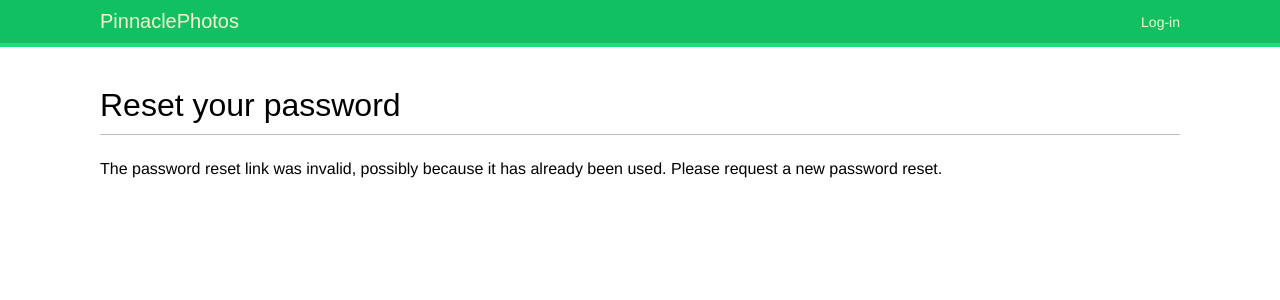
After one commit to Amogh-2404/PinnaclePhotos, a Django app: page /account/password-reset/done/ in a window 1280 px wide. The commit adds this page. Shown: the top 300 px of the page. Run offline with Django 5.2, Linux system fonts and the light colour scheme; some web fonts are replaced.

Commit message:
Added password reset email fucntionality (e-mail remaining)

```diff
--- a/account/templates/registration/login.html
+++ b/account/templates/registration/login.html
@@ -16,5 +16,10 @@
             <input type="hidden" name="next" value="{{ next }}"/>
             <p><input type="submit" value="Log-in"></p>
         </form>
+        <p>
+            <a href="{% url "password_reset" %}">
+                Forgotten your password?
+            </a>
+        </p>
     </div>
 {% endblock %}
--- /dev/null
+++ b/account/templates/registration/password_reset_complete.html
@@ -0,0 +1,6 @@
+{% extends "base.html" %}
+{% block title %}Password reset{% endblock %}
+{% block content %}
+    <h1>Password set</h1>
+    <p>Your password  has been set. You can <a href="{% url "login" %}">log in now</a></p>
+{% endblock %}
--- /dev/null
+++ b/account/templates/registration/password_reset_done.html
@@ -0,0 +1,15 @@
+{% extends "base.html" %}
+{% block title %}Reset your password{% endblock %}
+{% block content %}
+    <h1>Reset your password</h1>
+    {% if validlink %}
+        <p>Please enter your new password twice:</p>
+        <form method="post">
+        {{ form.as_p }}
+        {% csrf_token %}
+        <p><input type="submit" value="Change my password"/></p>
+        </form>
+        {% else %}
+        <p>The password reset link was invalid, possibly because it has already been used. Please request a new password reset.</p>
+    {% endif %}
+{% endblock %}
--- /dev/null
+++ b/account/templates/registration/password_reset_email.html
@@ -0,0 +1,3 @@
+Someone asked for password reset for email {{ email }}. Follow the link below:
+{{ protocol }}://{{ domain }}{% url "password_reset_confirm" uidb64=uid token=token %}
+Your username, in case you've forgotten: {{ user.get_username }}
--- a/account/urls.py
+++ b/account/urls.py
@@ -5,7 +5,13 @@ from . import views
 urlpatterns = [
     path('login/', auth_views.LoginView.as_view() , name='login'),
     path('logout/', auth_views.LogoutView.as_view(), name="logout"),
+    # Change password urls
     path('password-change/', auth_views.PasswordChangeView.as_view(),name='password_change'),
     path('password-change/done/', auth_views.PasswordChangeDoneView.as_view(), name='password_change_done'),
+    # reset password urls
+    path('password-reset/', auth_views.PasswordResetView.as_view(), name="password_reset"),
+    path('password-reset/done/', auth_views.PasswordResetDoneView.as_view(), name="password_reset_view"),
+    path('password-reset/<uidb64>/<token>', auth_views.PasswordResetConfirmView.as_view(), name="password_reset_confirm"),
+    path('password-reset/complete/', auth_views.PasswordResetCompleteView.as_view(), name="password_reset_complete"),
     path('', views.dashboard, name='dashboard'),
 ]
--- a/bookmarks/settings.py
+++ b/bookmarks/settings.py
@@ -125,3 +125,7 @@ DEFAULT_AUTO_FIELD = 'django.db.models.BigAutoField'
 LOGIN_REDIRECT_URL = 'dashboard'
 LOGIN_URL = 'login'
 LOGOUT_URL = 'logout'
+
+
+
+EMAIL_BACKEND = 'django.core.mail.backends.console.EmailBackend'
```
Also changed, not shown: account/templates/registration/password_reset_form.html (added, +11 -0 lines).
